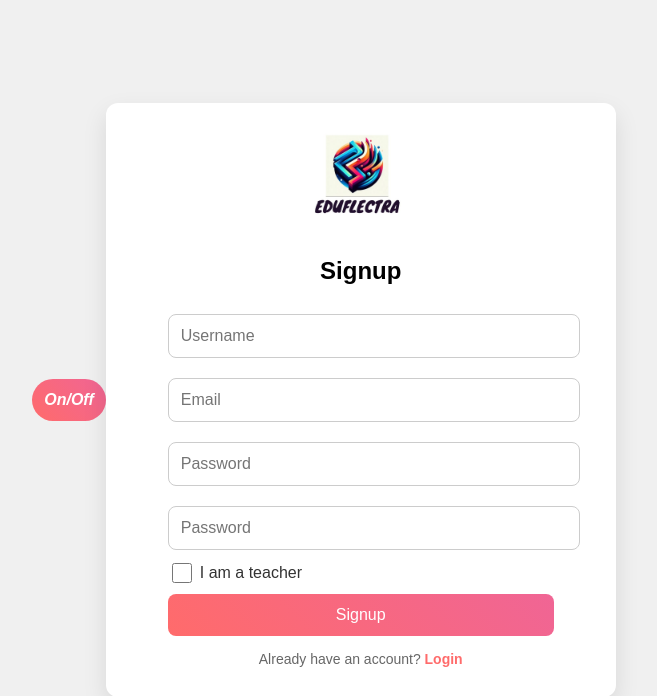
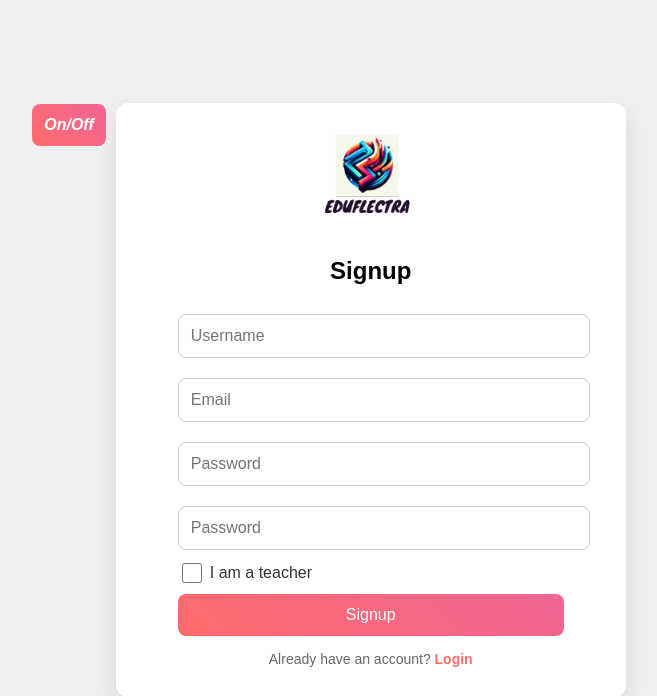
Before and after one commit to ProDaryl/Elearning-website, a Django app: page /signup in a window 1280 px wide. Shown: the top 696 px of the page, without its empty margins (316-973 px from the left). Run offline with Django 5.2, Linux system fonts and the light colour scheme.

Commit message:
almost done

```diff
--- a/templates/signup.html
+++ b/templates/signup.html
@@ -29,12 +29,20 @@
           display: none;
         }
       }
+      .div{
+      margin-top:-550px;
+      position: relative;
+      top: top;
+      padding: 10px;
+
+      }
+
+
     </style>
   </head>
   <body>
-    <div><button
-      style="border-radius:25px;
-       background-color:goldenrod"
+    <div class="div">
+      <button
            onclick="changeColor()">
           <i>
               <b>
@@ -42,7 +50,7 @@
           </b>
       </i>
       </button>
-  </div>
+    </div>
       <color id="text">
       </color>
     <div class="container">
```
